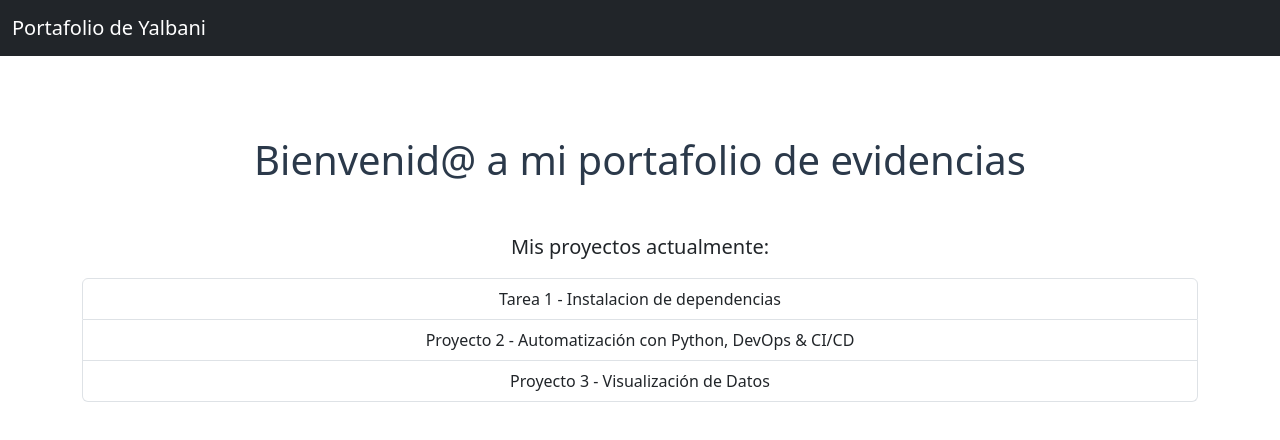
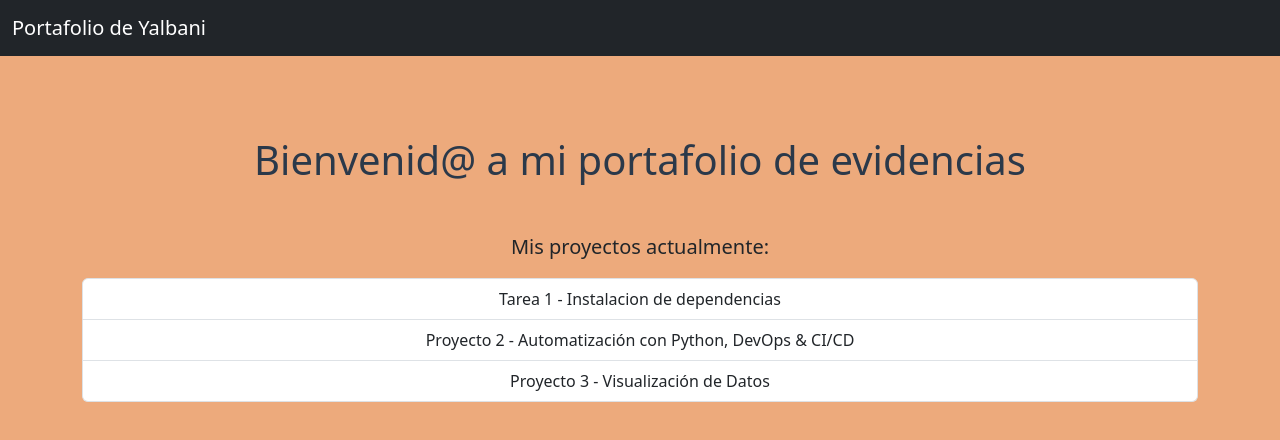
Before and after one commit to Yalbanii/aws-data-yalbani, a plain HTML site: page index.html in a window 1280 px wide. Drawn offline with nearby package versions, Linux system fonts and the light colour scheme.

Commit message:
Update index.html

```diff
--- a/index.html
+++ b/index.html
@@ -13,7 +13,7 @@
 
   <style>
     body {
-      background-color: ##edaa7c;
+      background-color: #edaa7c;
     }
     .container {
       margin-top: 80px;
```
